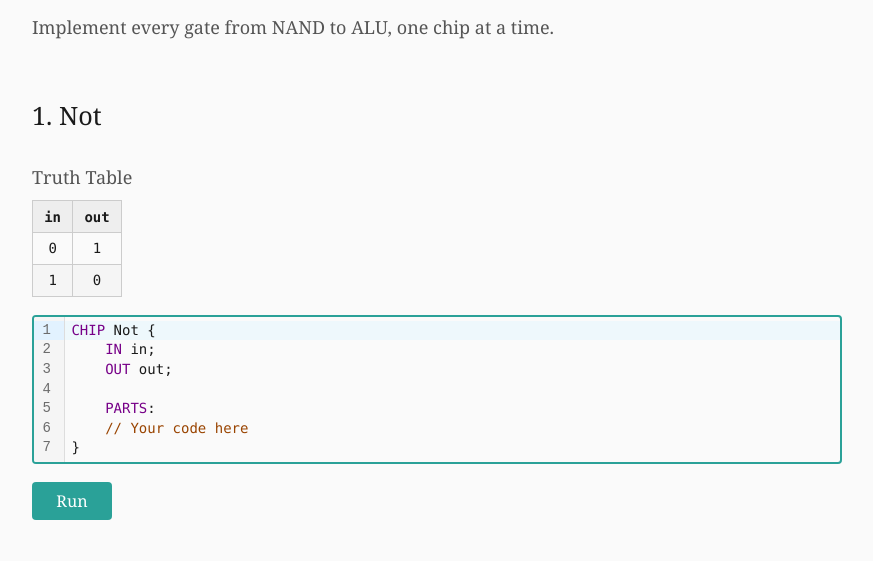
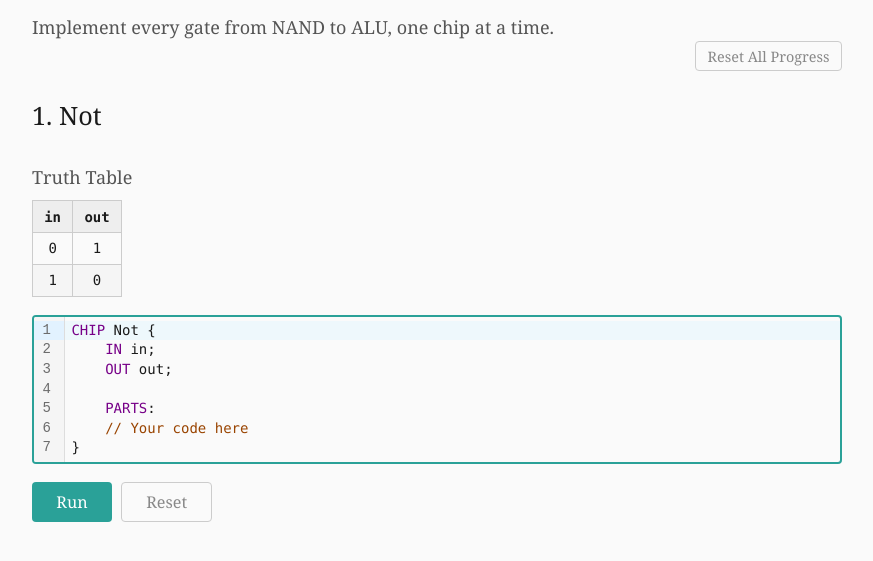
Before and after one commit to jaysonvirissimo/build-your-own-alu, a website built with Vite: page index.html in a window 1280 px wide. Shown: the part 85-646 px from the top of the page, without its empty margins (203-1076 px from the left). Built offline with nearby package versions, Linux system fonts and the light colour scheme.

Commit message:
Reset/clear progress

```diff
--- a/src/main.js
+++ b/src/main.js
@@ -2,7 +2,7 @@ import './style.css';
 import { ChipRegistry } from './hdl/chips.js';
 import { parseHDL } from './hdl/parser.js';
 import { EXERCISES } from './exercises/definitions.js';
-import { loadProgress, getHighestUnlocked } from './ui/progress.js';
+import { loadProgress, getHighestUnlocked, clearProgress } from './ui/progress.js';
 import { createExerciseSection } from './ui/exercise.js';
 
 const registry = new ChipRegistry();
@@ -15,6 +15,17 @@ header.innerHTML = `
   <h1>Build Your Own ALU</h1>
   <p>Implement every gate from NAND to ALU, one chip at a time.</p>
 `;
+const resetAllBtn = document.createElement('button');
+resetAllBtn.className = 'reset-btn';
+resetAllBtn.textContent = 'Reset All Progress';
+resetAllBtn.addEventListener('click', () => {
+  if (confirm('Reset all progress? Your solutions will be deleted.')) {
+    clearProgress();
+    location.reload();
+  }
+});
+header.appendChild(resetAllBtn);
+
 app.appendChild(header);
 
 const main = document.createElement('main');
--- a/src/style.css
+++ b/src/style.css
@@ -73,7 +73,12 @@ header p {
   outline: none;
 }
 
-/* Run button */
+/* Buttons */
+.exercise-buttons {
+  display: flex;
+  gap: 0.5em;
+}
+
 .run-btn {
   background: #2aa198;
   color: white;
@@ -87,6 +92,39 @@ header p {
 
 .run-btn:hover {
   background: #1a8a80;
+}
+
+.reset-exercise-btn {
+  background: none;
+  border: 1px solid #ccc;
+  color: #888;
+  padding: 0.5em 1.5em;
+  font-size: 0.9em;
+  font-family: inherit;
+  cursor: pointer;
+  border-radius: 4px;
+}
+
+.reset-exercise-btn:hover {
+  border-color: #c00;
+  color: #c00;
+}
+
+.reset-btn {
+  float: right;
+  background: none;
+  border: 1px solid #ccc;
+  color: #888;
+  padding: 0.3em 0.8em;
+  font-size: 0.8em;
+  font-family: inherit;
+  cursor: pointer;
+  border-radius: 4px;
+}
+
+.reset-btn:hover {
+  border-color: #c00;
+  color: #c00;
 }
 
 /* Results */
--- a/src/ui/exercise.js
+++ b/src/ui/exercise.js
@@ -28,11 +28,21 @@ export function createExerciseSection(exercise, index, registry, onSolved) {
 
   const editor = createEditor(editorContainer, exercise.skeleton);
 
-  // Run button
+  // Buttons
+  const buttonRow = document.createElement('div');
+  buttonRow.className = 'exercise-buttons';
+
   const runBtn = document.createElement('button');
   runBtn.className = 'run-btn';
   runBtn.textContent = 'Run';
-  section.appendChild(runBtn);
+  buttonRow.appendChild(runBtn);
+
+  const resetExBtn = document.createElement('button');
+  resetExBtn.className = 'reset-exercise-btn';
+  resetExBtn.textContent = 'Reset';
+  buttonRow.appendChild(resetExBtn);
+
+  section.appendChild(buttonRow);
 
   // Results area
   const resultsArea = document.createElement('div');
@@ -104,6 +114,13 @@ export function createExerciseSection(exercise, index, registry, onSolved) {
     }
   });
 
+  resetExBtn.addEventListener('click', () => {
+    editor.setCode(exercise.skeleton);
+    resultsArea.innerHTML = '';
+    successIndicator.style.display = 'none';
+    saveExercise(exercise.id, '', false);
+  });
+
   return { section, editor };
 }
 
```
